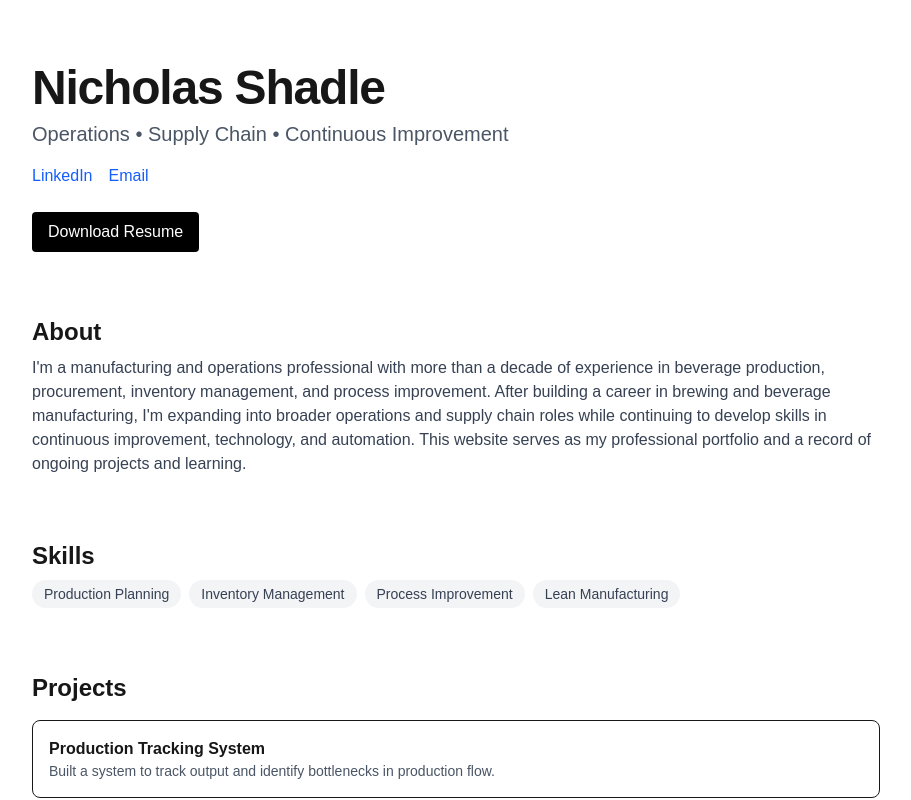
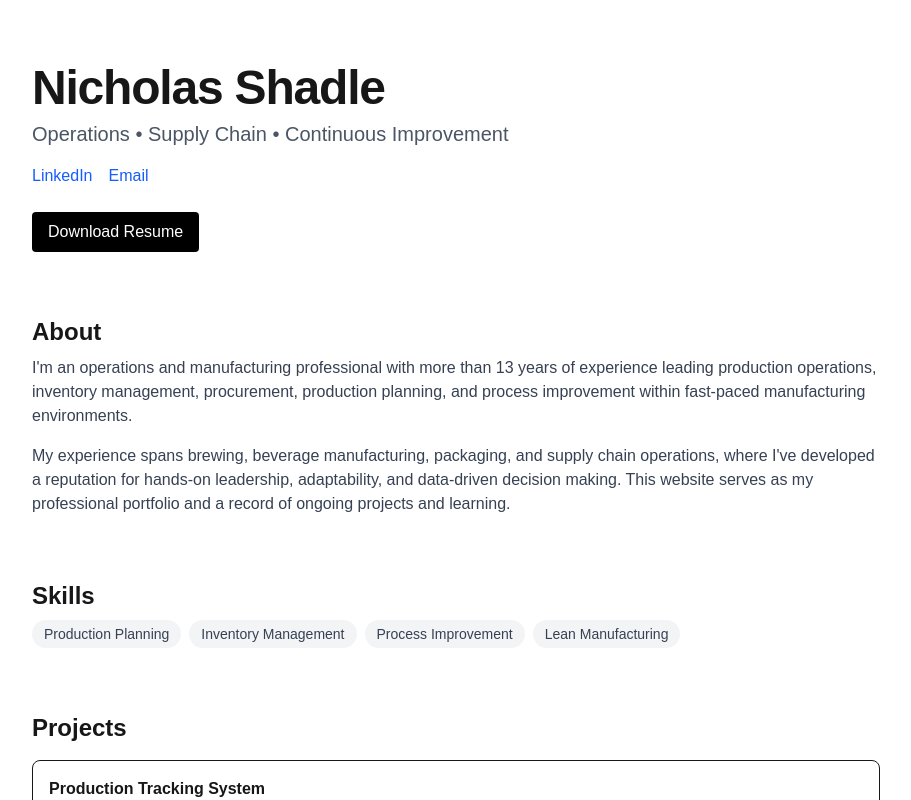
Before and after one commit to Briggadocious/nickshadle-site, a Next.js app: page / in a window 1280 px wide. Shown: the top 800 px of the page, without its empty margins (184-1095 px from the left). Built offline with nearby package versions, Linux system fonts and the light colour scheme.

Commit message:
Update about section content

```diff
--- a/app/page.tsx
+++ b/app/page.tsx
@@ -28,19 +28,18 @@ export default function Home() {
         </a>
       </section>
 
+
       <section className="space-y-2">
-        <h3 className="text-2xl font-semibold">About</h3>
-        <p className="text-gray-700">
-          <p className="text-gray-700">
-  I'm a manufacturing and operations professional with more than a decade of experience
-  in beverage production, procurement, inventory management, and process improvement.
-  After building a career in brewing and beverage manufacturing, I'm expanding into
-  broader operations and supply chain roles while continuing to develop skills in
-  continuous improvement, technology, and automation. This website serves as my
-  professional portfolio and a record of ongoing projects and learning.
-</p>
-        </p>
-      </section>
+  <h3 className="text-2xl font-semibold">About</h3>
+
+  <p className="text-gray-700">
+    I'm an operations and manufacturing professional with more than 13 years of experience leading production operations, inventory management, procurement, production planning, and process improvement within fast-paced manufacturing environments.
+  </p>
+
+  <p className="text-gray-700 mt-4">
+    My experience spans brewing, beverage manufacturing, packaging, and supply chain operations, where I've developed a reputation for hands-on leadership, adaptability, and data-driven decision making. This website serves as my professional portfolio and a record of ongoing projects and learning.
+  </p>
+</section>
 
       <section className="space-y-2">
         <h3 className="text-2xl font-semibold">Skills</h3>
```
